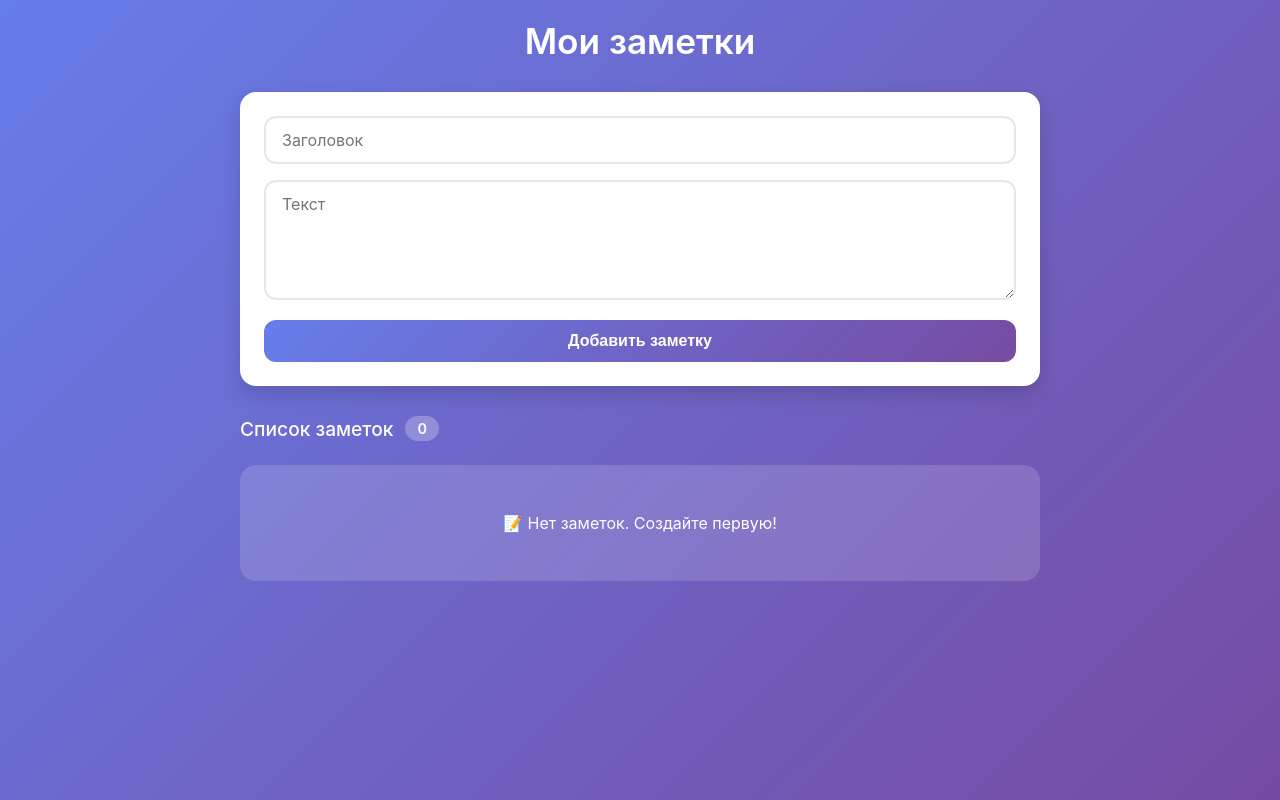
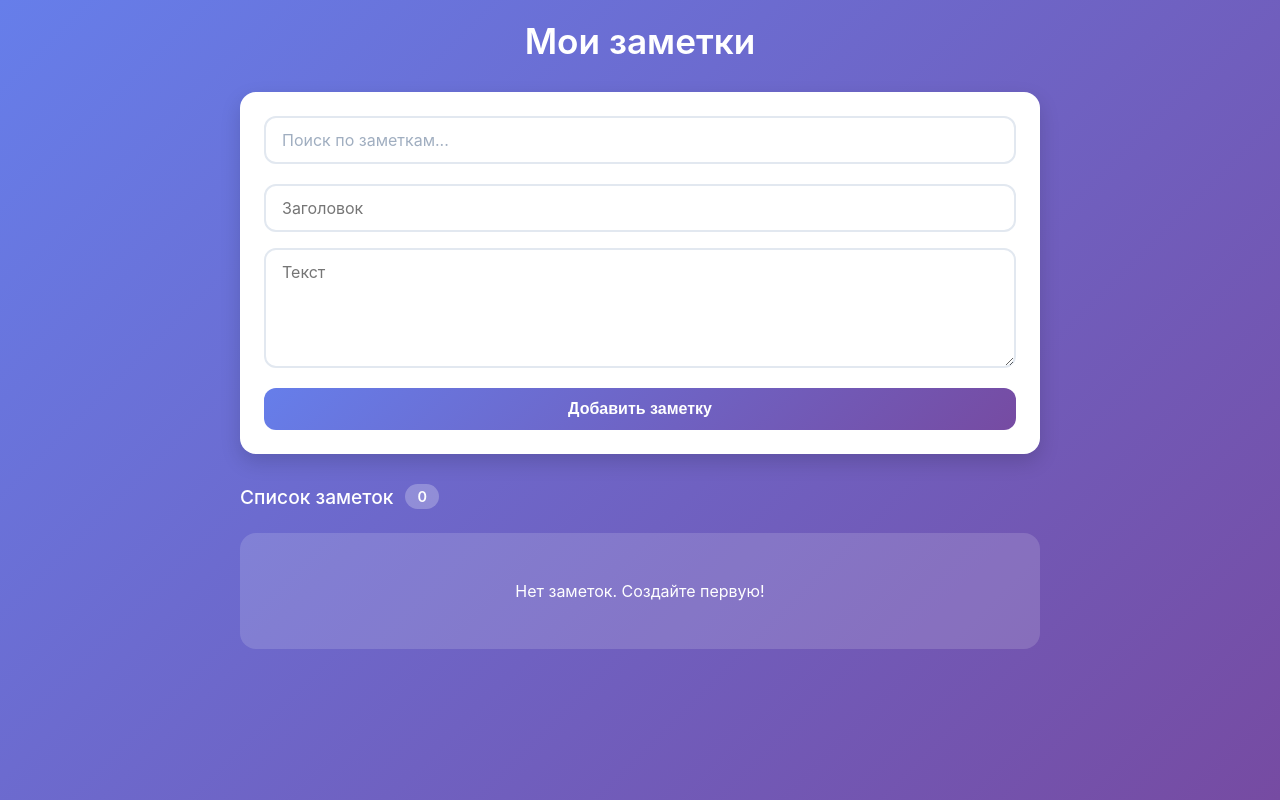
Before and after one commit to ilyar07/notes_site, a React (Vite) app in the folder notes_site/: page / in a window 1280 px wide. Built offline with nearby package versions, Linux system fonts and the light colour scheme.

Commit message:
добавлена сортировка по поисковой строке

```diff
--- a/notes_site/src/App.css
+++ b/notes_site/src/App.css
@@ -158,5 +158,31 @@ body {
 }
 
     .notes-list:empty::after {
-        content: "📝 Нет заметок. Создайте первую!";
+        content: "Нет заметок. Создайте первую!";
     }
+
+.search {
+    margin-bottom: 20px;
+}
+
+.search__input {
+    width: 100%;
+    padding: 12px 16px;
+    border: 2px solid #e2e8f0;
+    border-radius: 12px;
+    font-size: 16px;
+    font-family: inherit;
+    background: white;
+    color: #1a202c;
+    transition: all 0.2s ease;
+}
+
+    .search__input:focus {
+        outline: none;
+        border-color: #667eea;
+        box-shadow: 0 0 0 3px rgba(102, 126, 234, 0.1);
+    }
+
+    .search__input::placeholder {
+        color: #a0aec0;
+    }
--- a/notes_site/src/App.jsx
+++ b/notes_site/src/App.jsx
@@ -5,6 +5,8 @@ function App() {
     const [title, setTitle] = useState('');
     const [text, setText] = useState('');
     const [notes, setNotes] = useState([]);
+    const [search, setSearch] = useState('');
+
 
     const addNotes = () => {
         if (!title && !text) return;
@@ -20,11 +22,26 @@ function App() {
         setText('');
     }
 
+    const filterNotes = notes.filter(note => {
+        const lowerSearch = search.toLowerCase();
+        return note.title.toLowerCase().includes(lowerSearch) || note.text.toLowerCase().includes(lowerSearch);
+    })
+
+
     return (
         <div className="app">
             <h1 className="app__title">Мои заметки</h1>
 
             <div className="form">
+                <div className="search">
+                <input
+                    type="text"
+                    placeholder="Поиск по заметкам..."
+                    value={search}
+                    onChange={(e) => setSearch(e.target.value)}
+                    className="search__input"
+                    />
+                </div>
                 <input
                     type="text"
                     placeholder="Заголовок"
@@ -53,7 +70,7 @@ function App() {
             </div>
 
             <div className="notes-list">
-                {notes.map(note => (
+                {filterNotes.map(note => (
                     <div key={note.id} className="note-card">
                         <h3 className="note-card__title">{note.title || 'Без заголовка'}</h3>
                         <p className="note-card__text">{note.text}</p>
```
